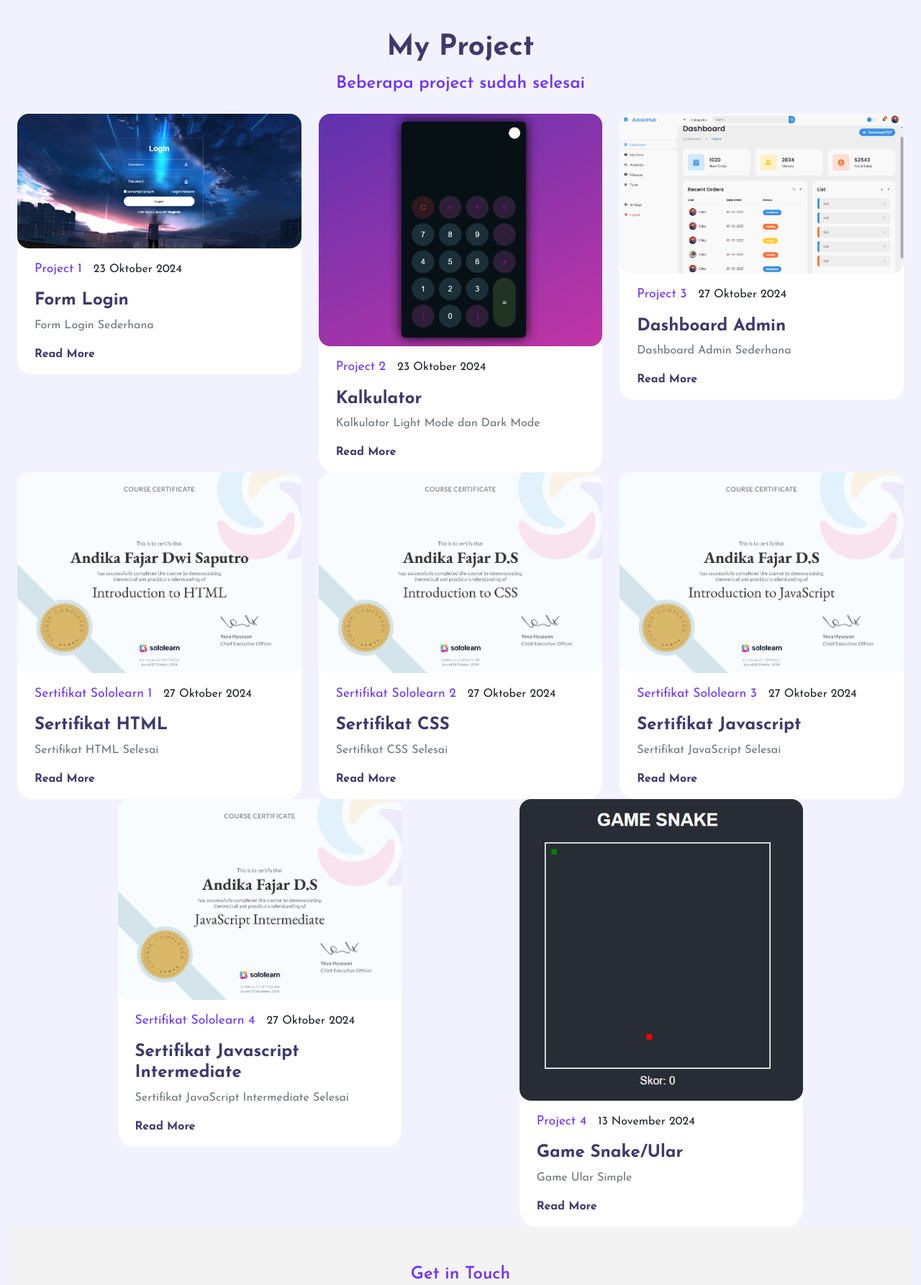
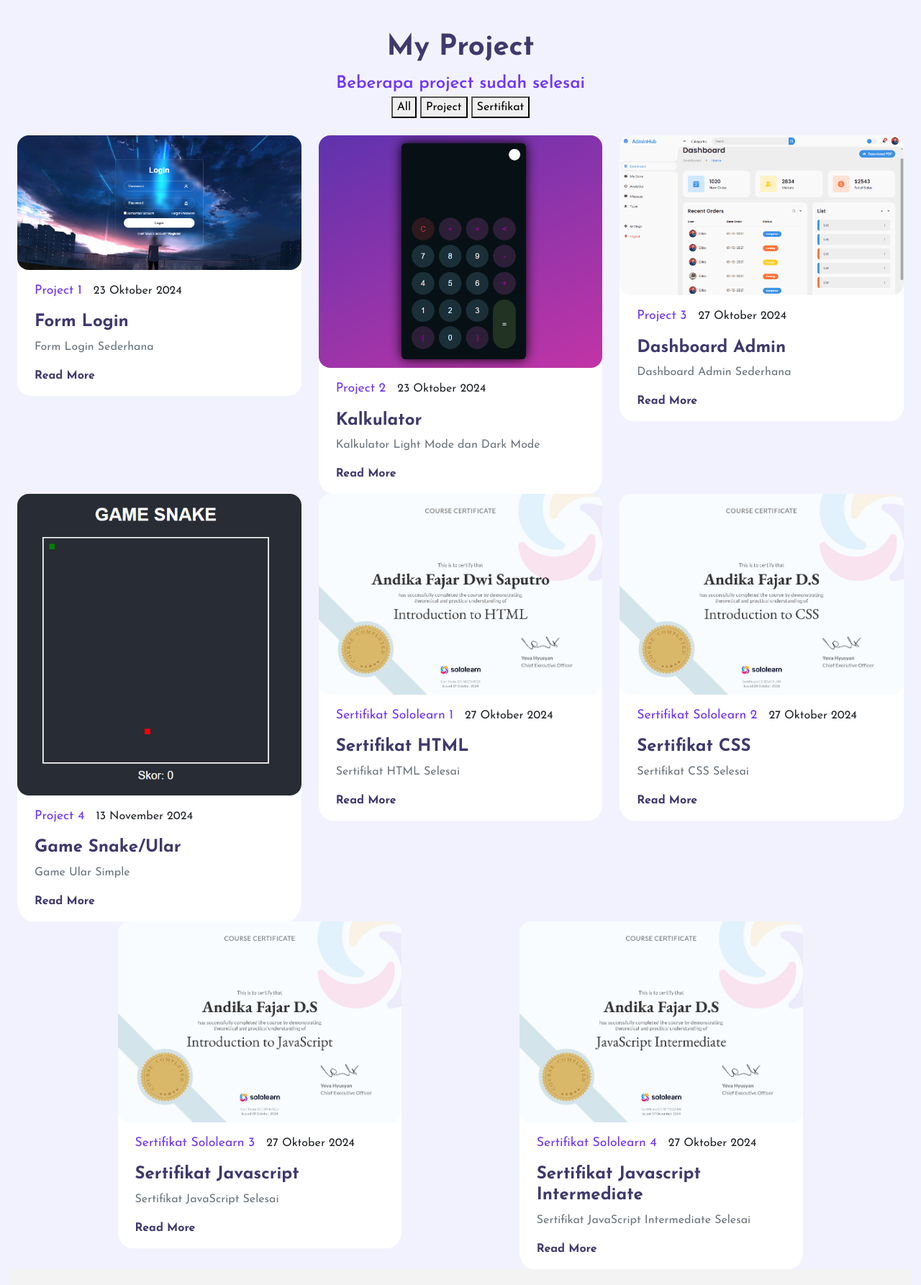
Before and after one commit to Dikafajar27/Portofolio, a plain HTML site: page index.html in a window 1280 px wide. Shown: the part 1420-3205 px from the top of the page at 72% size. Drawn offline with nearby package versions, Linux system fonts and the light colour scheme.

Commit message:
Update index.html

```diff
--- a/index.html
+++ b/index.html
@@ -176,8 +176,13 @@
         <h3>My Project</h3>
         <small>Beberapa project sudah selesai</small>
       </div>
+      <div class="text-center">
+				<button class="filter-btn" data-filter="all">All</button>
+				<button class="filter-btn" data-filter="ilustrasi">Project</button>
+				<button class="filter-btn" data-filter="desain-grafis">Sertifikat</button>
+			</div>
       <div class="row justify-content-evenly px-4 mt-4" data-aos="fade-up">
-        <div class="blogpost col-md-4 col-10 mt-2 mt-md-0 game all">
+        <div class="blogpost col-md-4 col-10 mt-5 mt-md-0 service-item project">
           <div class="card">
             <img
               src="images/Form login.png"
@@ -197,7 +202,7 @@
             </div>
           </div>
         </div>
-        <div class="blogpost col-md-4 col-10 mt-5 mt-md-0 website all">
+        <div class="blogpost col-md-4 col-10 mt-5 mt-md-0 service-item project">
           <div class="card">
             <img
               src="images/Kalkulator.png"
@@ -217,7 +222,7 @@
             </div>
           </div>
         </div>
-        <div class="blogpost col-md-4 col-10 mt-5 mt-md-0 webapp all">
+        <div class="blogpost col-md-4 col-10 mt-5 mt-md-0 service-item project">
           <div class="card">
             <img
               src="images/Dashboard.png"
@@ -237,7 +242,27 @@
             </div>
           </div>
         </div>
-        <div class="blogpost col-md-4 col-10 mt-5 mt-md-0 webapp all">
+        <div class="blogpost col-md-4 col-10 mt-5 mt-md-0 service-item project">
+          <div class="card">
+            <img
+              src="images/Snake.png"
+              class="card-img-top rounded-4"
+              alt="..."
+            />
+            <div class="card-body px-4">
+              <small>Project 4</small
+              ><span class="ms-3">13 November 2024</span>
+              <h4 class="card-title">
+                <a href="">Game Snake/Ular</a>
+              </h4>
+              <p class="text-muted">
+                Game Ular Simple
+              </p>
+              <a href="https://dikafajar27.github.io/Snake/">Read More</a>
+            </div>
+          </div>
+        </div>
+        <div class="blogpost col-md-4 col-10 mt-5 mt-md-0 service-item sertifikat">
           <div class="card">
             <img
               src="images/Intro HTML.jpg"
@@ -257,7 +282,7 @@
             </div>
           </div>
         </div>
-        <div class="blogpost col-md-4 col-10 mt-5 mt-md-0 webapp all">
+        <div class="blogpost col-md-4 col-10 mt-5 mt-md-0 service-item sertifikat">
           <div class="card">
             <img
               src="images/Intro CSS.jpg"
@@ -277,7 +302,7 @@
             </div>
           </div>
         </div>
-        <div class="blogpost col-md-4 col-10 mt-5 mt-md-0 webapp all">
+        <div class="blogpost col-md-4 col-10 mt-5 mt-md-0 service-item sertifikat">
           <div class="card">
             <img
               src="images/Intro JS.jpg"
@@ -297,7 +322,7 @@
             </div>
           </div>
         </div>
-        <div class="blogpost col-md-4 col-10 mt-5 mt-md-0 webapp all">
+        <div class="blogpost col-md-4 col-10 mt-5 mt-md-0 service-item sertifikat">
           <div class="card">
             <img
               src="images/JS Intermediate.jpg"
@@ -314,26 +339,6 @@
                 Sertifikat JavaScript Intermediate Selesai
               </p>
               <a href="https://www.sololearn.com/en/certificates/CC-NTYSGZ4W">Read More</a>
-            </div>
-          </div>
-        </div>
-        <div class="blogpost col-md-4 col-10 mt-5 mt-md-0 webapp all">
-          <div class="card">
-            <img
-              src="images/Snake.png"
-              class="card-img-top rounded-4"
-              alt="..."
-            />
-            <div class="card-body px-4">
-              <small>Project 4</small
-              ><span class="ms-3">13 November 2024</span>
-              <h4 class="card-title">
-                <a href="">Game Snake/Ular</a>
-              </h4>
-              <p class="text-muted">
-                Game Ular Simple
-              </p>
-              <a href="https://dikafajar27.github.io/Snake/">Read More</a>
             </div>
           </div>
         </div>
@@ -417,7 +422,7 @@
             <button class="c-btn h-btn mt-3 py-3 px-5 rounded-pill">
               Submit
             </button>
-            <div class="row justify-content-center mt-4">
+            <div class="row justify-content-start mt-4">
             <h2>Lokasi saya</h2>
             <iframe src="https://www.google.com/maps/embed?pb=!1m18!1m12!1m3!1d3966.114940897771!2d106.73468337370042!3d-6.248581661179934!2m3!1f0!2f0!3f0!3m2!1i1024!2i768!4f13.1!3m3!1m2!1s0x2e69f09066d72069%3A0xedb793c44ecf3520!2sGg.%20H.%20Mahbub%2C%20Cipadu%20Jaya%2C%20Kec.%20Larangan%2C%20Kota%20Tangerang%2C%20Banten%2015155!5e0!3m2!1sid!2sid!4v1736341785152!5m2!1sid!2sid"
             width="400"
```
